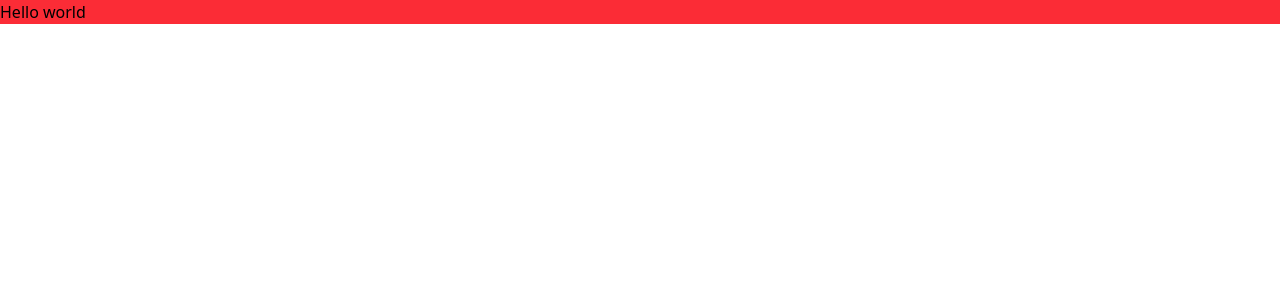
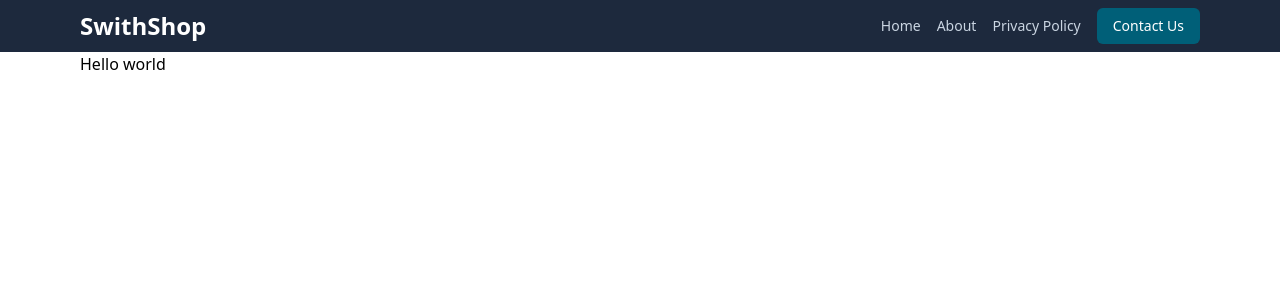
Before and after one commit to pathaaay/swift-shop-vendor-dashboard, a React (Vite) app: page / in a window 1280 px wide. Shown: the top 300 px of the page. Built offline with nearby package versions, Linux system fonts and the light colour scheme.

Commit message:
add desktop navbar

```diff
--- a/package.json
+++ b/package.json
@@ -11,6 +11,7 @@
   },
   "dependencies": {
     "@tailwindcss/vite": "^4.1.18",
+    "lucide-react": "^0.562.0",
     "react": "^19.2.0",
     "react-dom": "^19.2.0",
     "tailwindcss": "^4.1.18"
--- a/src/App.tsx
+++ b/src/App.tsx
@@ -1,9 +1,12 @@
+import { Navbar } from "./components/navbar";
+
 function App() {
   return (
     <>
-      <div className='bg-red-500'>Hello world</div>
+      <Navbar />
+      <div className="px-5 md:px-20">Hello world</div>
     </>
-  )
+  );
 }
 
-export default App
+export default App;
--- /dev/null
+++ b/src/components/navbar.tsx
@@ -0,0 +1,54 @@
+import { MenuIcon } from "lucide-react";
+import { useState } from "react";
+import { Fragment } from "react/jsx-runtime";
+
+const navItems = [
+  {
+    name: "Home",
+    href: "/",
+  },
+  {
+    name: "About",
+    href: "/about",
+  },
+  {
+    name: "Privacy Policy",
+    href: "/privacy-policy",
+  },
+  {
+    name: "Contact Us",
+    href: "/",
+    isButton: true,
+  },
+];
+export const Navbar = () => {
+
+  return (
+    <>
+      {/* Desktop Navbar */}{" "}
+      <nav className="bg-slate-800 text-white py-2 px-5 md:px-20 flex items-center justify-between">
+        <div className="text-2xl font-bold">SwithShop</div>
+        <div className="flex items-center gap-4 max-md:hidden">
+          {navItems.map((item) => (
+            <Fragment key={item.href}>
+              {item.isButton ? (
+                <button className="text-sm cursor-pointer bg-cyan-800 hover:bg-cyan-700 rounded-md px-4 p-2">
+                  {item.name}
+                </button>
+              ) : (
+                <div className="text-sm text-slate-300 hover:text-slate-50 cursor-pointer hover:underline">
+                  {item.name}
+                </div>
+              )}
+            </Fragment>
+          ))}
+        </div>
+        <button
+          className="md:hidden text-sm cursor-pointer border border-cyan-800  rounded-md size-10 flex items-center justify-center"
+        >
+          <MenuIcon size={20} />
+        </button>
+      </nav>
+    </>
+  );
+};
--- a/vite.config.ts
+++ b/vite.config.ts
@@ -1,8 +1,16 @@
+import path from "path";
 import { defineConfig } from 'vite'
 import tailwindcss from '@tailwindcss/vite'
+import react from '@vitejs/plugin-react'
 
 export default defineConfig({
   plugins: [
+    react(),
     tailwindcss(),
   ],
+  resolve:{
+    alias: {
+      "@": path.resolve(__dirname, "../"),
+    },
+  }
 })
```
Also changed, not shown: 1 other file (tests, documents, lock files or other folders).
